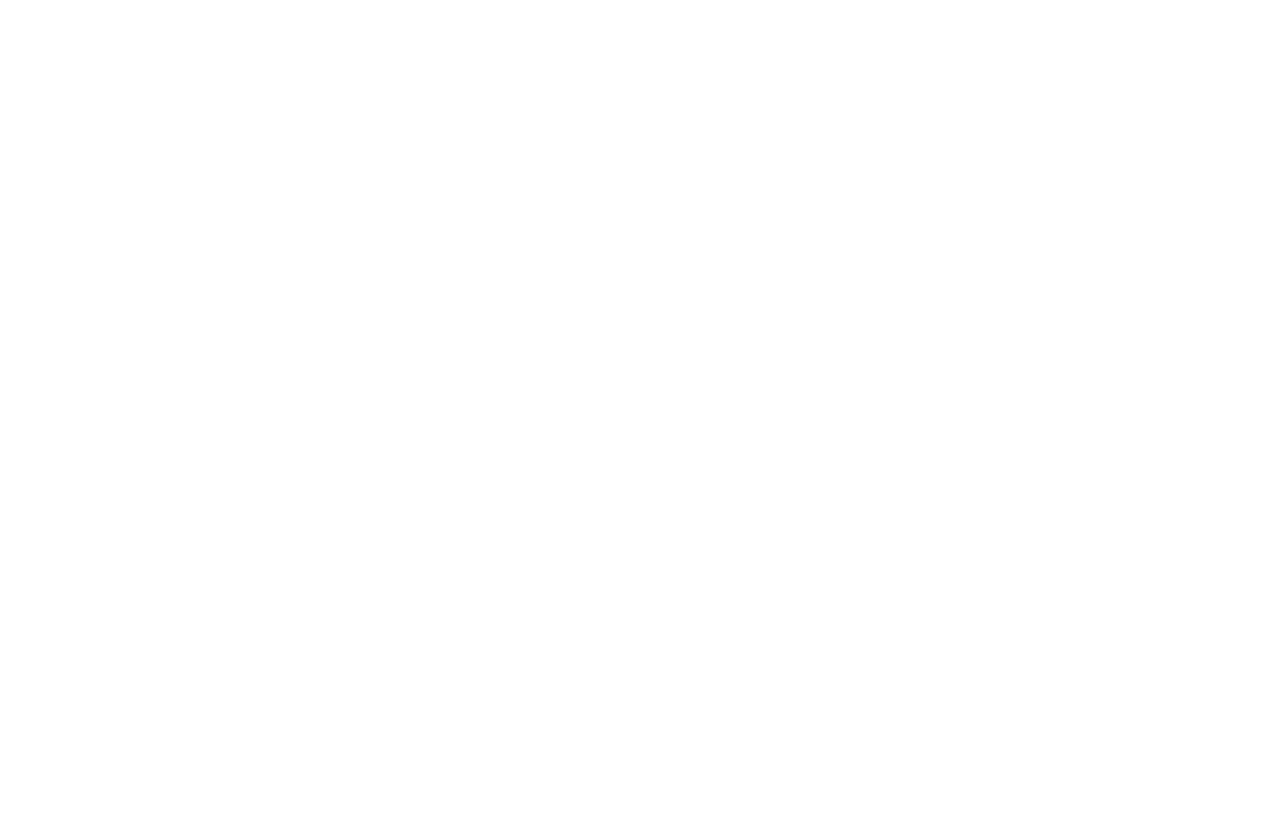
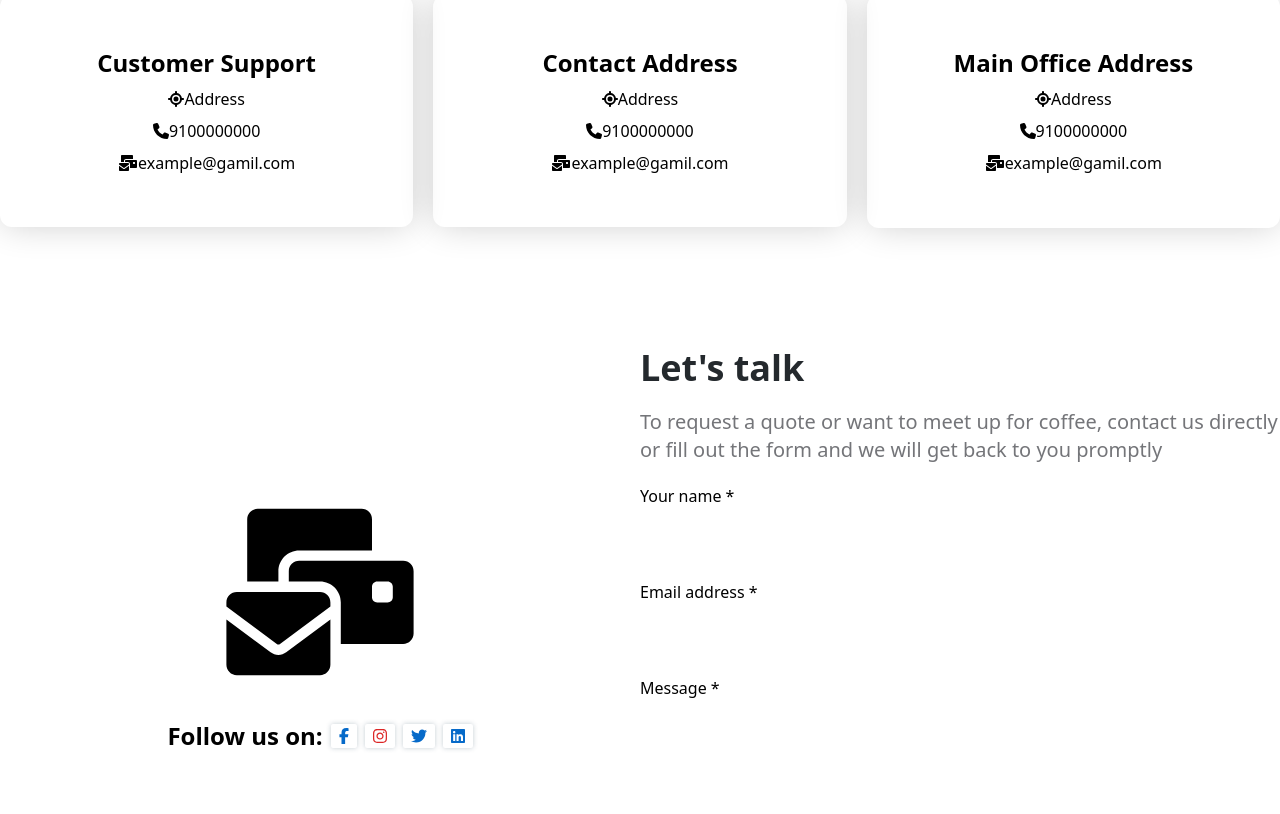
Before and after one commit to umar5727/MyClass, a React (Vite) app: page /MyClass/contact in a window 1280 px wide. Before the commit this address had no page. Shown: the part 221-1035 px from the top of the page. Before the commit the page ends 800 px from the top, so only its background shows below. Built offline with nearby package versions, Linux system fonts and the light colour scheme.

Commit message:
main image border radius fixed and contact page completed

```diff
--- a/src/App.jsx
+++ b/src/App.jsx
@@ -23,7 +23,7 @@
         <Route path="/MyClass/" element={<Home />} />
         <Route path="/MyClass/courses" element={<Courses />} />
         <Route path="/MyClass/about-us" element={<AboutUs />} />
-        <Route path="/MyClass/contact-us" element={<Contact />} />
+        <Route path="/MyClass/contact" element={<Contact />} />
       </Route>
     )
   );
--- a/src/components/ToColumnHero.jsx
+++ b/src/components/ToColumnHero.jsx
@@ -59,7 +59,7 @@
           <img
             src="/MyClass/self-without-bg.png"
             alt=""
-            className="mainImg rounded-b-full overflow-hidden  z-40 relative "
+            className="mainImg rounded-bl-[166px] rounded-br-[180px] overflow-hidden  z-40 relative "
           />
         </div>
       </div>
--- a/src/components/header/ToggleTheme.jsx
+++ b/src/components/header/ToggleTheme.jsx
@@ -13,7 +13,7 @@
   }
 
   useEffect(() => {
-    console.log(theme+' theme')
+    // console.log(theme+' theme')
 
     if(theme){
       document.documentElement.classList.add('dark')
--- a/src/pages/Contact.jsx
+++ b/src/pages/Contact.jsx
@@ -1,36 +1,151 @@
-import React from 'react'
-import ImageGallery from '../components/ImageGallery';
-import HeroSection from '../components/HeroSection';
+import React, { useState } from "react";
+import ImageGallery from "../components/ImageGallery";
+import HeroSection from "../components/HeroSection";
+import ContactCard from "./contact/ContactCard";
+import { FontAwesomeIcon } from "@fortawesome/react-fontawesome";
+import {
+  faFacebookF,
+  faInstagram,
+  faLinkedin,
+  faMailchimp,
+  faTwitter,
+} from "@fortawesome/free-brands-svg-icons";
+import Button from "../components/Button";
+import { faMailBulk } from "@fortawesome/free-solid-svg-icons";
 
 const Contact = () => {
-  const images = [
-    { url: 'https://placekitten.com/800/600' },
-    { url: 'https://placekitten.com/600/800' },
-    { url: 'https://placekitten.com/700/500' },
-    { url: 'https://placekitten.com/800/600' },
-    { url: 'https://placekitten.com/600/800' },
-    { url: 'https://placekitten.com/700/500' },
-    { url: 'https://placekitten.com/800/600' },
-    { url: 'https://placekitten.com/600/800' },
-    { url: 'https://placekitten.com/700/500' },
-    // Add more images as needed
-  ];
+  const [userName, setUserName] = useState("");
+  const [email, setEmail] = useState("");
+  const [message, setMessage] = useState("");
   return (
-    <div>Contact
-{/*
-<figure class="position-absolute bottom-0 start-50 translate-middle-x mt-4 mb-0">
-					<svg width="550px" height="538px" viewBox="0 0 554 544"  xml:space="preserve">
-						<path class="fill-primary" d="M423.3,77.2c49.5,32.5,100.4,67.2,118.4,114.5s3.5,107.1-15.4,165.7c-18.7,58.6-41.8,116.1-84,148.6 c-42.5,32.8-104.2,40.2-163.8,37.3c-59.5-3.2-116.8-17.1-164.7-47.9c-48.3-30.6-87.2-78.2-102-131.6C-3,310.5,6.6,251,25.3,194.7 C43.6,138,70.7,84.3,114.1,49.5C157.2,14.8,216.7-1,270.8,6.4C324.8,14.2,373.4,44.7,423.3,77.2z"></path>
-					</svg>
-				</figure> */}
-        <HeroSection />
-        <div className="container mx-auto p-4">
-      <h1 className="text-3xl font-bold mb-4">Image Gallery</h1>
-      <ImageGallery images={images} />
-    </div>
+    <>
+      <section className="my-20">
+        <div className="mb-8">
+          <h1 className="text-3xl  lg:text-4xl text-center font-bold mb-4">
+            We're here to help!
+          </h1>
+        </div>
+        <div className="grid gap-5 md:grid-cols-2 lg:grid-cols-3 mb-10">
+          <div>
+            <ContactCard
+              heading="Customer Support"
+              location="Address"
+              phone="9100000000"
+              email="example@gamil.com"
+            />
+          </div>
+          <div>
+            <ContactCard
+              heading="Contact Address"
+              location="Address"
+              phone="9100000000"
+              email="example@gamil.com"
+            />
+          </div>
+          <div>
+            <ContactCard
+              heading="Main Office Address"
+              location="Address"
+              phone="9100000000"
+              email="example@gamil.com"
+            />
+          </div>
+        </div>
+      </section>
+      {/* form starts  */}
+      <section className="flex flex-col gap-6 lg:gap-0 lg:flex-row py-10">
+        {/* left Column - Full Image */}
+        <div className="lg:w-3/6 flex flex-col items-center gap-5 justify-center relative overflow-hidden">
+          <div className="relative  ">
+            <FontAwesomeIcon
+              icon={faMailBulk}
+              className="w-52 h-52  rounded-full"
+            />
+          </div>
+          <div className="flex gap-2 items-center">
+            <h3 className="text-2xl font-bold">Follow us on:</h3>
+            {/* social links */}
+            <div className="flex gap-2 h-fit">
+              <div className="shadow-icon cursor-pointer bg-white px-2 rounded-sm transition-transform duration-300 hover:-translate-y-1">
+                <FontAwesomeIcon icon={faFacebookF} className="text-primary" />
+              </div>
+              <div className="shadow-icon cursor-pointer dark:bg-white px-2 rounded-sm transition-transform duration-300 hover:-translate-y-1">
+                <FontAwesomeIcon icon={faInstagram} className="text-red-600" />
+              </div>
+              <div className="shadow-icon cursor-pointer dark:bg-white px-2 rounded-sm transition-transform duration-300 hover:-translate-y-1">
+                <FontAwesomeIcon icon={faTwitter} className="text-primary" />
+              </div>
+              <div className="shadow-icon cursor-pointer dark:bg-white px-2 rounded-sm transition-transform duration-300 hover:-translate-y-1">
+                <FontAwesomeIcon icon={faLinkedin} className="text-primary" />
+              </div>
+            </div>
+          </div>
+        </div>
+        {/* right Column */}
+        <div className="lg:w-3/6 py-8  flex flex-col gap-5 justify-center items-center text-center lg:text-left lg:items-start md:py-0">
+          <h2 className="text-3xl md:text-4xl font-bold  text-primary-text-heading dark:text-white">
+            Let's talk
+          </h2>
+          <p className="text-lg font-medium md:text-xl  text-primary-text-normal dark:text-primary-text-normal-dark">
+            To request a quote or want to meet up for coffee, contact us
+            directly or fill out the form and we will get back to you promptly
+          </p>
+          {/* discription ends  */}
+          <form action="#" className="flex flex-col w-full gap-5">
+            <div>
+              <label htmlFor="userName" className="w-fit">
+                Your name *
+              </label>
+              <input
+                type="text"
+                id="userName"
+                required
+                className="w-full mt-1 dark:bg-dark-bg-light py-3 px-4 rounded-md outline-none outline-1 duration-300 focus:outline-primary"
+                value={userName}
+                onChange={(e) => {
+                  setUserName(e.target.value);
+                }}
+              />
+            </div>
+            {/* username ends  */}
+            <div>
+              <label htmlFor="email" className="w-fit">
+                Email address *
+              </label>
+              <input
+                type="text"
+                id="email"
+                required
+                className="w-full mt-1 dark:bg-dark-bg-light py-3 px-4 rounded-md outline-none outline-1 duration-300 focus:outline-primary"
+                value={email}
+                onChange={(e) => {
+                  setEmail(e.target.value);
+                }}
+              />
+            </div>
+            {/* email ends  */}
+            <div>
+              <label htmlFor="message" className="w-fit">
+                Message *
+              </label>
+              <textarea
+                rows={4}
+                type="text"
+                id="message"
+                required
+                className="w-full mt-1 dark:bg-dark-bg-light py-3 px-4 rounded-md outline-none outline-1 duration-300 focus:outline-primary"
+                value={message}
+                onChange={(e) => {
+                  setMessage(e.target.value);
+                }}
+              />
+            </div>
+            <Button type="submit">Send Message</Button>
+          </form>
+        </div>
+      </section>
+    </>
+  );
+};
 
-    </div>
-  )
-}
-
-export default Contact
+export default Contact;
--- /dev/null
+++ b/src/pages/contact/ContactCard.jsx
@@ -0,0 +1,29 @@
+import {
+  faLocation,
+  faMailBulk,
+  faPhone,
+} from "@fortawesome/free-solid-svg-icons";
+import { FontAwesomeIcon } from "@fortawesome/react-fontawesome";
+import React from "react";
+
+const ContactCard = ({ heading, location, phone, email }) => {
+  return (
+    <div className="aspect-video bg-gradient-to-br  col-span-2 rounded-xl flex flex-col gap-2 justify-center text-center items-center px-10 shadow-[0_0_35px_-2px_rgba(0,0,0,0.2)]">
+      <h3 className="text-2xl font-bold">{heading}</h3>
+      <p className="duration-300 hover:text-primary">
+        <FontAwesomeIcon icon={faLocation} />
+        {location}
+      </p>
+      <p  className="duration-300 hover:text-primary">
+        <FontAwesomeIcon icon={faPhone} />
+        {phone}
+      </p>
+      <p  className="duration-300 hover:text-primary">
+        <FontAwesomeIcon icon={faMailBulk} />
+        {email}
+      </p>
+    </div>
+  );
+};
+
+export default ContactCard;
--- a/src/pages/index.js
+++ b/src/pages/index.js
@@ -2,9 +2,11 @@
 import Contact from "./Contact";
 import AboutUs from "./about/AboutUs";
 import Courses from "./courses/Courses";
+import ContactCard from "./contact/ContactCard";
 export {
     Home,
     Contact,
     AboutUs,
     Courses,
+    ContactCard,
 }
```
